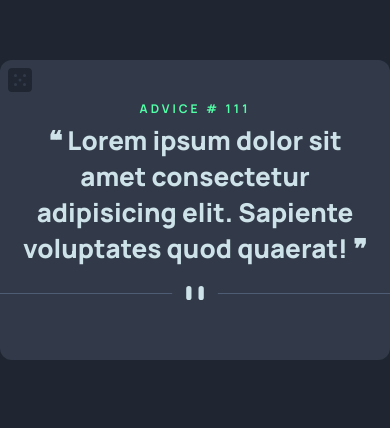
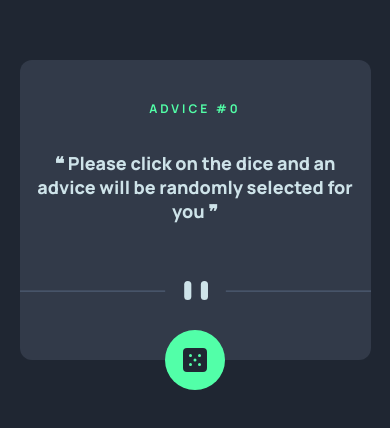
Before and after one commit to Mohammadflht/Advice-Generator-App, a plain HTML site: page index.html in a window 390 px wide. Shown: the part 212-640 px from the top of the page. Drawn offline with Linux system fonts and the light colour scheme.

Commit message:
Update HTML file

```diff
--- a/index.html
+++ b/index.html
@@ -6,11 +6,10 @@
 
     <link
       rel="icon"
-      type="image/png"
-      sizes="32x32"
-      href="./images/favicon-32x32.png"
+      href="./images/dice.png"
     />
     <link rel="stylesheet" href="css/style.css" />
+    <link rel="stylesheet" href="css/media.css" />
 
     <title>Advice generator</title>
   </head>
@@ -18,16 +17,18 @@
     <section class="container">
       <section class="advice-box">
         <div class="advice-id">
-          <p>ADVICE # <span class="advice-random-id">111</span></p>
+          <p>ADVICE #<span class="advice-random-id">0</span></p>
         </div>
-        <div class="advice-text"><p>❝ <span class="advice-random-text">Lorem ipsum dolor sit amet consectetur adipisicing elit. Sapiente voluptates quod quaerat!</span> ❞</p></div>
+        <div class="advice-text"><p>❝ <span class="advice-random-text">Please click on the dice and an advice will be randomly selected for you</span> ❞</p></div>
         <div class="devider">
-          <img src="images/pattern-divider-desktop.svg" alt="" class="devider" />
+          <img draggable="false" src="images/pattern-divider-desktop.svg" alt="devider" class="devider" id="desktop" />
+          <img draggable="false" src="images/pattern-divider-mobile.svg" alt="devider" class="devider" id="mobile" />
         </div>
-        <div class="dise">
-          <img src="images/icon-dice.svg" alt="dise" class="dise-image" />
+        <div class="dice">
+          <img draggable="false" src="images/icon-dice.svg" alt="dice" class="dice-image" />
         </div>
       </section>
     </section>
   </body>
+  <script src="main.js"></script>
 </html>
```
Also changed, not shown: images/favicon-32x32.png (deleted).
